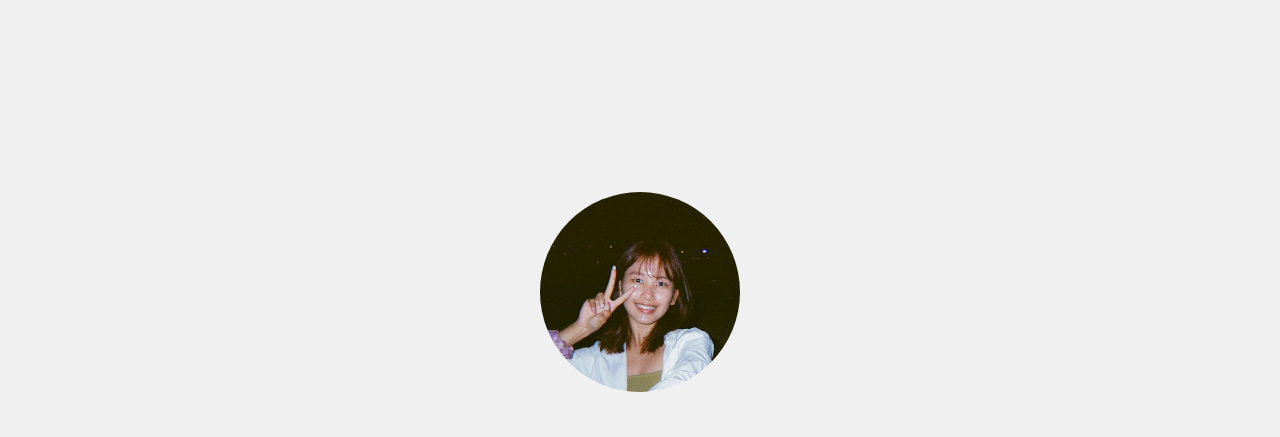
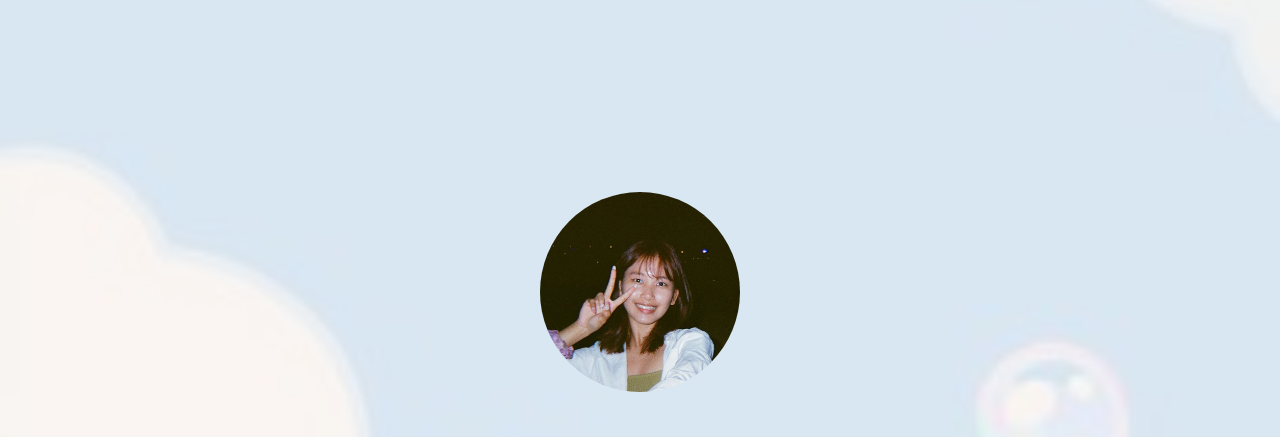
Before and after one commit to preciaaa/preciaaa.github.io, a plain HTML site: page index.html in a window 1280 px wide. Shown: the top 437 px of the page. Drawn offline with Linux system fonts and the light colour scheme.

Commit message:
Update styles.css

```diff
--- a/styles.css
+++ b/styles.css
@@ -2,15 +2,30 @@ body {
     font-family: 'Arial', sans-serif;
     margin: 0;
     padding: 0;
-    background-color: #f0f0f0;
+    height: 100vh;
+    background-image: url('images/background.jpg');
+    background-size: cover;
+    background-position: center;
+    position: relative;
     display: flex;
     justify-content: center;
     align-items: center;
-    height: 100vh;
 }
 
 .container {
     text-align: center;
+    position: relative;
+    z-index: 2;
+}
+
+.overlay {
+    position: absolute;
+    top: 0;
+    left: 0;
+    width: 100%;
+    height: 100%;
+    background-color: rgba(255, 255, 255, 0.8); /* Translucent-white filter */
+    z-index: 1;
 }
 
 img {
```
